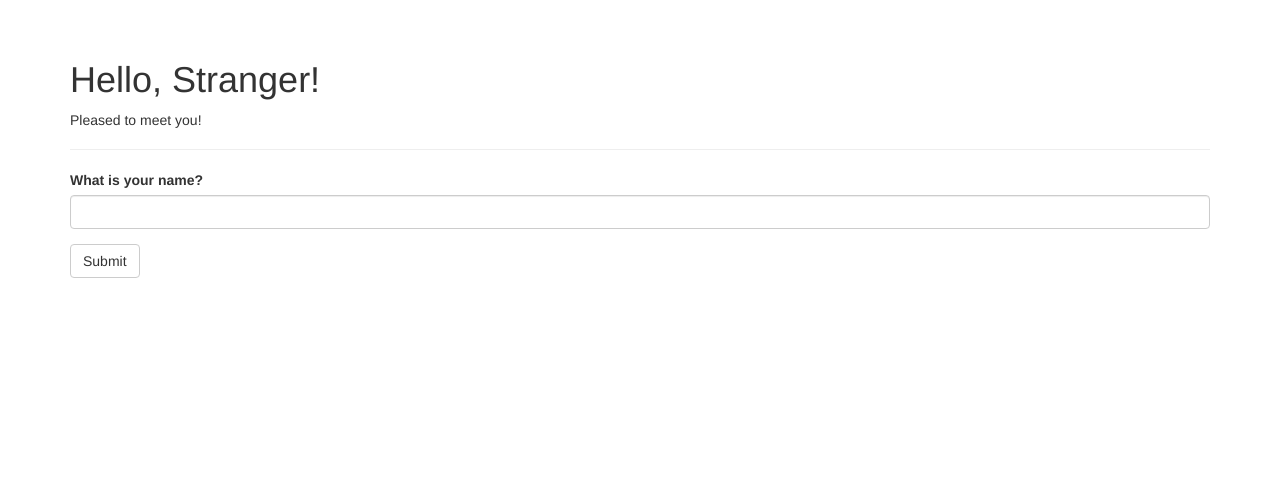
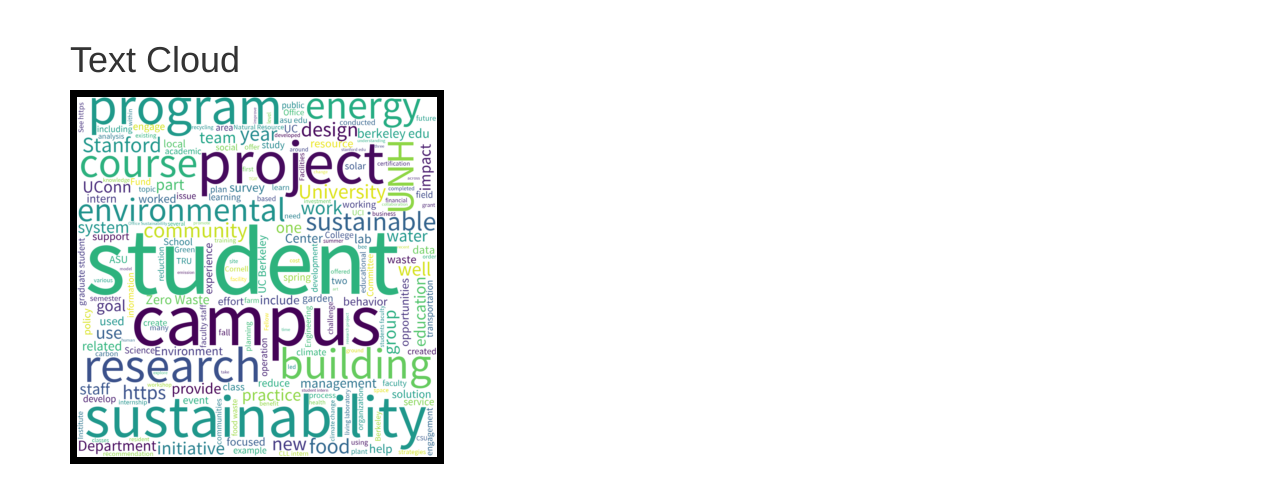
Before and after one commit to Romantic-of-TextMining/STARS-APP, a Flask app: page / in a window 1280 px wide. Shown: the part 52-555 px from the top of the page. Run offline with Flask 2, Linux system fonts and the light colour scheme; some libraries are stand-ins or nearby versions.

Commit message:
add image in index

```diff
--- a/app/templates/index.html
+++ b/app/templates/index.html
@@ -1,16 +1,11 @@
 {% extends "base.html" %}
 {% import "bootstrap/wtf.html" as wtf %}
 
-{% block title %}Flasky{% endblock %}
+{% block title %}Romantic of Text Mining{% endblock %}
 
 {% block page_content %}
-<div class="page-header">
-    <h1>Hello, {% if name %}{{ name }}{% else %}Stranger{% endif %}!</h1>
-    {% if not known %}
-    <p>Pleased to meet you!</p>
-    {% else %}
-    <p>Happy to see you again!</p>
-    {% endif %}
-</div>
-{{ wtf.quick_form(form) }}
+<p>
+    <h1>Text Cloud</h1>
+    <img src="{{url_for('static', filename='result/result.png')}}">
+</p>
 {% endblock %}
```
Also changed, not shown: app/templates/index＿old.html (added, +16 -0 lines), app/static/result/result.png (added), data-dev.sqlite (added), 3 other files.
